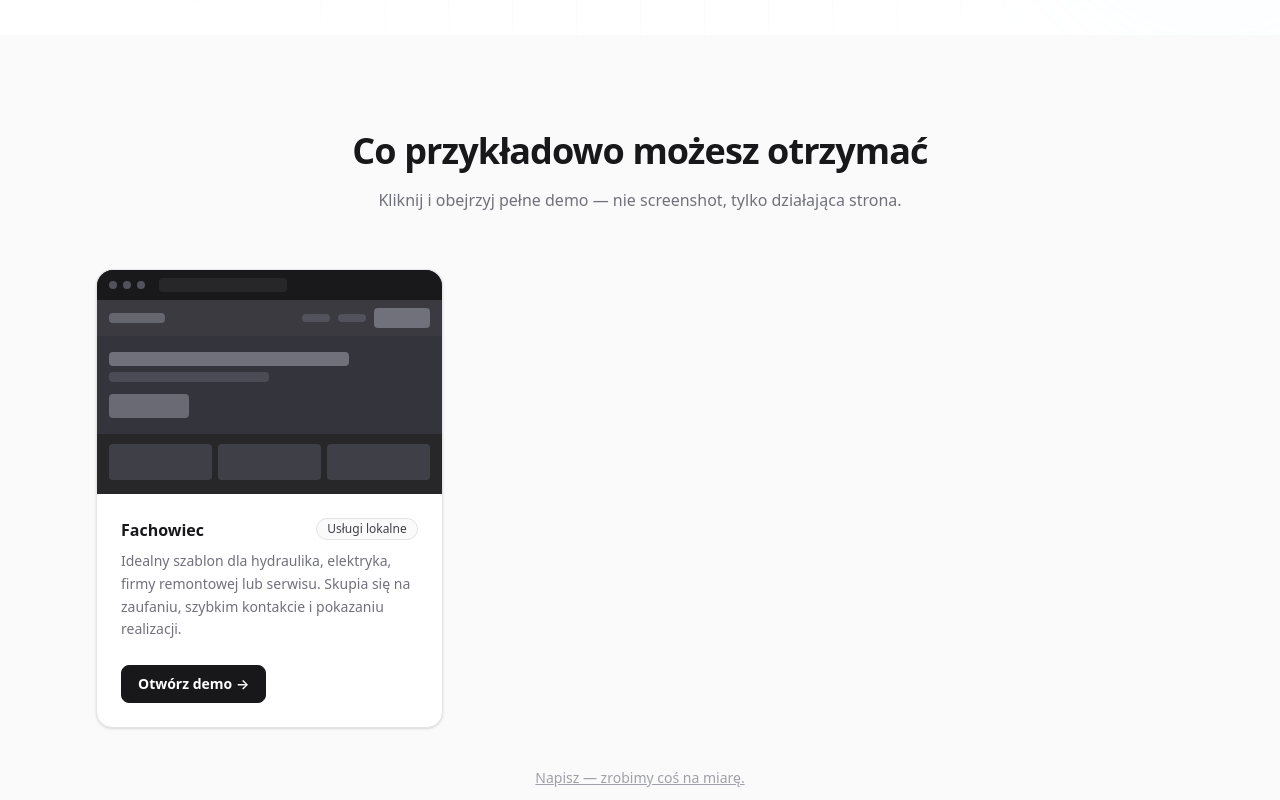
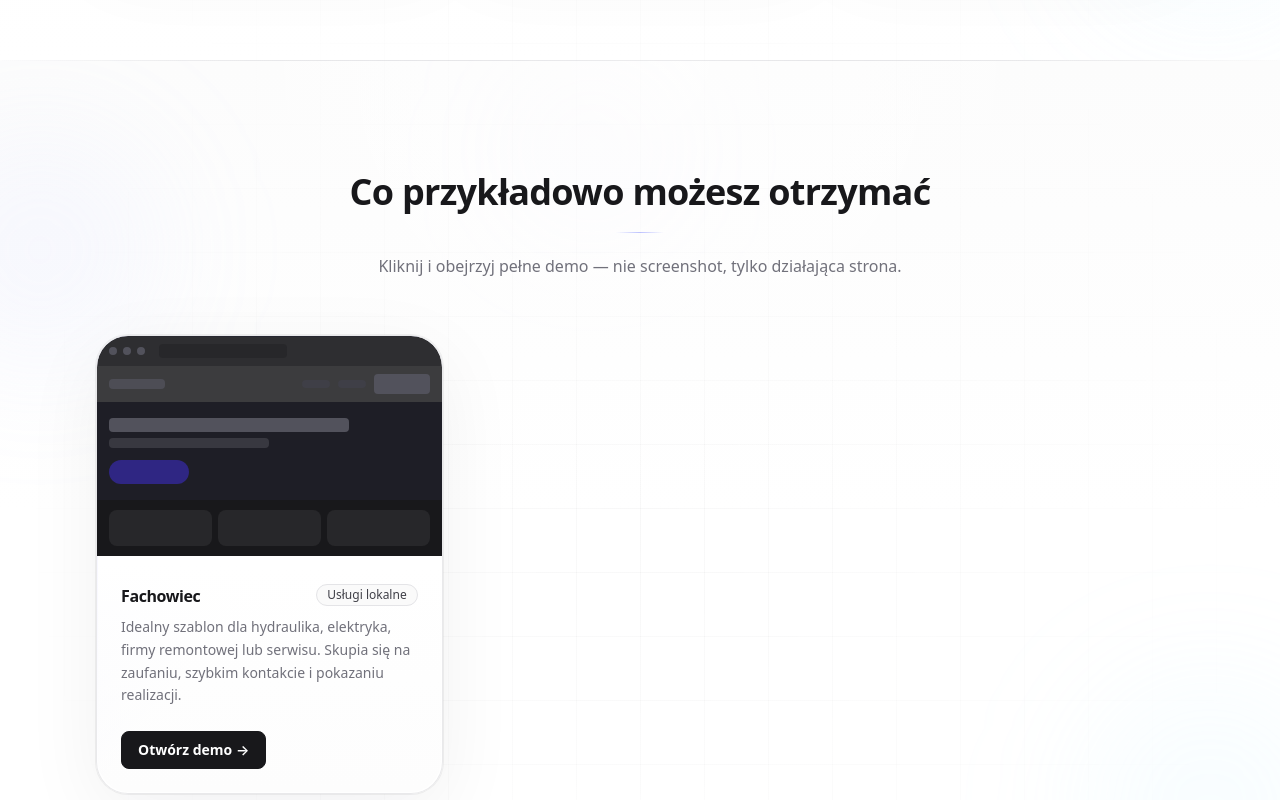
Before and after one commit to zombinator1/ZombiStackPortfolio, a Next.js app: page / in a window 1280 px wide. Shown: the part 1820-2620 px from the top of the page. Built offline with nearby package versions, Linux system fonts and the light colour scheme; no server answers.

Commit message:
Claude refactor

```diff
--- a/src/components/layout/site-header.tsx
+++ b/src/components/layout/site-header.tsx
@@ -10,7 +10,7 @@ export function SiteHeader() {
         <div className="flex h-16 items-center justify-between">
           <Link
             href="/"
-            className="text-lg font-bold text-zinc-900 hover:text-zinc-700"
+            className="bg-gradient-to-r from-zinc-950 to-indigo-800 bg-clip-text text-lg font-bold text-transparent"
           >
             {siteConfig.name}
           </Link>
--- a/src/components/marketing/cta-band.tsx
+++ b/src/components/marketing/cta-band.tsx
@@ -29,7 +29,7 @@ export function CtaBand() {
             <ul className="mt-8 flex flex-col gap-3.5">
               {reassurances.map((item) => (
                 <li key={item} className="flex items-center gap-3 text-sm text-zinc-400">
-                  <span className="flex h-5 w-5 shrink-0 items-center justify-center rounded-full border border-zinc-700 text-[10px] text-zinc-500">
+                  <span className="inline-flex h-5 w-5 shrink-0 items-center justify-center rounded-full bg-gradient-to-br from-zinc-700 to-indigo-800 text-[10px] font-bold text-white shadow-[0_4px_12px_rgba(15,23,42,0.3)]">
                     ✓
                   </span>
                   {item}
--- a/src/components/marketing/offer-includes/dark-accent-offer-includes.tsx
+++ b/src/components/marketing/offer-includes/dark-accent-offer-includes.tsx
@@ -1,6 +1,7 @@
 import { BackgroundDecor } from '@/components/background-decor';
 import { Container } from '@/components/ui/container';
 import { SectionHeading } from '@/components/ui/section-heading';
+import { sectionAccents } from '@/config/accents';
 
 const groups = [
   {
@@ -32,32 +33,7 @@ const groups = [
   },
 ];
 
-const accents = [
-  {
-    badge: 'from-zinc-950 via-slate-900 to-indigo-900',
-    check: 'from-zinc-900 to-indigo-800',
-    glow: 'from-indigo-500/10 via-transparent to-transparent',
-    orb: 'bg-indigo-400/14',
-    line: 'via-indigo-400/65',
-    ring: 'ring-indigo-500/8',
-  },
-  {
-    badge: 'from-zinc-950 via-slate-900 to-sky-900',
-    check: 'from-slate-900 to-sky-800',
-    glow: 'from-sky-500/10 via-transparent to-transparent',
-    orb: 'bg-sky-400/14',
-    line: 'via-sky-400/65',
-    ring: 'ring-sky-500/8',
-  },
-  {
-    badge: 'from-zinc-950 via-slate-900 to-violet-900',
-    check: 'from-slate-900 to-violet-800',
-    glow: 'from-violet-500/10 via-transparent to-transparent',
-    orb: 'bg-violet-400/14',
-    line: 'via-violet-400/65',
-    ring: 'ring-violet-500/8',
-  },
-];
+const accents = sectionAccents;
 
 export function OfferIncludes() {
   return (
--- a/src/components/marketing/process-steps.tsx
+++ b/src/components/marketing/process-steps.tsx
@@ -1,5 +1,6 @@
 import { Container } from '@/components/ui/container';
 import { SectionHeading } from '@/components/ui/section-heading';
+import { sectionAccents } from '@/config/accents';
 
 const steps = [
   {
@@ -22,26 +23,7 @@ const steps = [
   },
 ];
 
-const accents = [
-  {
-    line: 'via-indigo-400/60',
-    glow: 'from-indigo-500/10 via-transparent to-transparent',
-    orb: 'bg-indigo-300/16',
-    badge: 'from-zinc-950 via-slate-900 to-indigo-900',
-  },
-  {
-    line: 'via-sky-400/60',
-    glow: 'from-sky-500/10 via-transparent to-transparent',
-    orb: 'bg-sky-300/16',
-    badge: 'from-zinc-950 via-slate-900 to-sky-900',
-  },
-  {
-    line: 'via-violet-400/60',
-    glow: 'from-violet-500/10 via-transparent to-transparent',
-    orb: 'bg-violet-300/16',
-    badge: 'from-zinc-950 via-slate-900 to-violet-900',
-  },
-];
+const accents = sectionAccents;
 
 export function ProcessSteps() {
   return (
--- a/src/components/marketing/templates-preview.tsx
+++ b/src/components/marketing/templates-preview.tsx
@@ -2,29 +2,34 @@ import Link from 'next/link';
 import { Container } from '@/components/ui/container';
 import { SectionHeading } from '@/components/ui/section-heading';
 import { TemplateCard } from '@/components/ui/template-card';
+import { BackgroundDecor } from '@/components/background-decor';
 import { getTemplates } from '@/lib/templates';
 
 export function TemplatesPreview() {
   const templates = getTemplates();
 
   return (
-    <section id="szablony" className="bg-zinc-50 py-24">
+    <section id="szablony" className="relative overflow-hidden bg-gradient-to-b from-zinc-50/60 via-white to-white py-24 sm:py-28">
+      <div className="absolute inset-x-0 top-0 h-px bg-gradient-to-r from-transparent via-zinc-200 to-transparent" />
+      <BackgroundDecor />
+
       <Container>
+        <div className="relative z-10">
           <SectionHeading
             title="Co przykładowo możesz otrzymać"
             subtitle="Kliknij i obejrzyj pełne demo — nie screenshot, tylko działająca strona."
           />
           <div className="grid gap-6 sm:grid-cols-2 lg:grid-cols-3">
-          {templates.map((template) => (
-            <TemplateCard key={template.slug} template={template} />
+            {templates.map((template, index) => (
+              <TemplateCard key={template.slug} template={template} accentIndex={index} />
             ))}
           </div>
           <p className="mt-10 text-center text-sm text-zinc-400">
-          {/* To tylko przykłady{' '} */}
             <Link href="/#kontakt" className="underline hover:text-zinc-600">
               Napisz — zrobimy coś na miarę.
             </Link>
           </p>
+        </div>
       </Container>
     </section>
   );
--- a/src/components/marketing/value-props.tsx
+++ b/src/components/marketing/value-props.tsx
@@ -1,5 +1,6 @@
 import { Container } from '@/components/ui/container';
 import { SectionHeading } from '@/components/ui/section-heading';
+import { sectionAccents } from '@/config/accents';
 
 const reasons = [
   {
@@ -14,20 +15,7 @@ const reasons = [
   },
 ];
 
-const accents = [
-  {
-    badge: 'from-zinc-950 via-slate-900 to-indigo-900',
-    glow: 'from-indigo-500/10 via-transparent to-transparent',
-    line: 'via-indigo-400/60',
-    orb: 'bg-indigo-300/16',
-  },
-  {
-    badge: 'from-zinc-950 via-slate-900 to-violet-900',
-    glow: 'from-violet-500/10 via-transparent to-transparent',
-    line: 'via-violet-400/60',
-    orb: 'bg-violet-300/16',
-  },
-];
+const accents = sectionAccents;
 
 export function ValueProps() {
   return (
--- a/src/components/ui/section-heading.tsx
+++ b/src/components/ui/section-heading.tsx
@@ -6,9 +6,12 @@ type SectionHeadingProps = {
 export function SectionHeading({ title, subtitle }: SectionHeadingProps) {
   return (
     <div className="mb-14 text-center">
-      <h2 className="text-3xl font-bold tracking-tight text-zinc-900 sm:text-4xl">{title}</h2>
+      <h2 className="text-3xl font-semibold tracking-[-0.02em] text-zinc-900 sm:text-4xl">{title}</h2>
       {subtitle && (
-        <p className="mx-auto mt-4 max-w-xl text-base leading-relaxed text-zinc-500">{subtitle}</p>
+        <>
+          <div className="mx-auto mt-5 h-px w-12 bg-gradient-to-r from-transparent via-indigo-400/50 to-transparent" />
+          <p className="mx-auto mt-5 max-w-xl text-base leading-relaxed text-zinc-500">{subtitle}</p>
+        </>
       )}
     </div>
   );
--- a/src/components/ui/template-card.tsx
+++ b/src/components/ui/template-card.tsx
@@ -1,14 +1,16 @@
 import { Button } from '@/components/ui/button';
 import { Badge } from '@/components/ui/badge';
+import { sectionAccents } from '@/config/accents';
 import type { TemplateDefinition } from '@/types/template';
 
 type TemplateCardProps = {
   template: TemplateDefinition;
+  accentIndex?: number;
 };
 
 function TemplateCardThumbnail() {
   return (
-    <div className="h-56 overflow-hidden rounded-t-2xl bg-zinc-800">
+    <div className="h-56 overflow-hidden rounded-t-[calc(2rem-1px)]">
       {/* Browser chrome */}
       <div className="flex items-center gap-1.5 bg-zinc-900/90 px-3 py-2">
         <div className="h-2 w-2 rounded-full bg-zinc-600" />
@@ -18,39 +20,49 @@ function TemplateCardThumbnail() {
       </div>
 
       {/* Simulated navbar */}
-      <div className="flex items-center justify-between bg-zinc-700/80 px-3 py-2">
-        <div className="h-2.5 w-14 rounded bg-zinc-500/80" />
+      <div className="flex items-center justify-between bg-zinc-800/90 px-3 py-2">
+        <div className="h-2.5 w-14 rounded bg-zinc-600/80" />
         <div className="flex items-center gap-2">
-          <div className="h-2 w-7 rounded bg-zinc-600" />
-          <div className="h-2 w-7 rounded bg-zinc-600" />
-          <div className="h-5 w-14 rounded bg-zinc-500" />
+          <div className="h-2 w-7 rounded bg-zinc-700" />
+          <div className="h-2 w-7 rounded bg-zinc-700" />
+          <div className="h-5 w-14 rounded bg-zinc-600" />
         </div>
       </div>
 
       {/* Hero area */}
-      <div className="bg-zinc-750 px-3 py-4" style={{ backgroundColor: 'rgb(52 52 60)' }}>
-        <div className="mb-1.5 h-3.5 w-3/4 rounded bg-zinc-500" />
-        <div className="mb-1 h-2.5 w-1/2 rounded bg-zinc-600/80" />
-        <div className="mt-3 h-6 w-20 rounded bg-zinc-500/90" />
+      <div className="px-3 py-4" style={{ backgroundColor: 'rgb(30 30 38)' }}>
+        <div className="mb-1.5 h-3.5 w-3/4 rounded bg-zinc-600" />
+        <div className="mb-1 h-2.5 w-1/2 rounded bg-zinc-700/80" />
+        <div className="mt-3 h-6 w-20 rounded-full bg-indigo-800/70" />
       </div>
 
       {/* Services row */}
-      <div className="grid grid-cols-3 gap-1.5 bg-zinc-800 px-3 py-2.5">
-        <div className="h-9 rounded-sm bg-zinc-700" />
-        <div className="h-9 rounded-sm bg-zinc-700" />
-        <div className="h-9 rounded-sm bg-zinc-700" />
+      <div className="grid grid-cols-3 gap-1.5 bg-zinc-900 px-3 py-2.5">
+        <div className="h-9 rounded-lg bg-zinc-800" />
+        <div className="h-9 rounded-lg bg-zinc-800" />
+        <div className="h-9 rounded-lg bg-zinc-800" />
       </div>
     </div>
   );
 }
 
-export function TemplateCard({ template }: TemplateCardProps) {
+export function TemplateCard({ template, accentIndex = 0 }: TemplateCardProps) {
+  const accent = sectionAccents[accentIndex % sectionAccents.length];
+
   return (
-    <div className="group flex flex-col rounded-2xl border border-zinc-200 bg-white shadow-sm transition-all duration-300 hover:-translate-y-1 hover:shadow-xl hover:border-zinc-300">
-      <TemplateCardThumbnail />
-      <div className="flex flex-1 flex-col p-6">
+    <div className="group relative overflow-hidden rounded-[2rem] border border-zinc-200/80 bg-white/95 ring-1 ring-zinc-950/5 shadow-[0_20px_80px_rgba(15,23,42,0.06)] transition duration-300 hover:-translate-y-1 hover:shadow-[0_28px_100px_rgba(15,23,42,0.10)] flex flex-col">
+      <div className={`absolute inset-0 bg-gradient-to-br ${accent.glow} opacity-90`} />
+      <div className={`absolute inset-x-0 top-0 h-px bg-gradient-to-r from-transparent ${accent.line} to-transparent`} />
+      <div className={`absolute right-0 top-0 h-28 w-28 rounded-full ${accent.orb} blur-3xl transition duration-500 group-hover:scale-110`} />
+      <div className="absolute inset-[1px] rounded-[calc(2rem-1px)] bg-gradient-to-b from-white via-white to-zinc-50/40" />
+
+      <div className="relative">
+        <TemplateCardThumbnail />
+      </div>
+
+      <div className="relative flex flex-1 flex-col p-6">
         <div className="flex items-start justify-between gap-3">
-          <h3 className="text-base font-semibold text-zinc-900">{template.name}</h3>
+          <h3 className="text-base font-semibold tracking-tight text-zinc-900">{template.name}</h3>
           <Badge>{template.category}</Badge>
         </div>
         <p className="mt-2 text-sm leading-relaxed text-zinc-500">{template.description}</p>
--- /dev/null
+++ b/src/config/accents.ts
@@ -0,0 +1,26 @@
+export const sectionAccents = [
+  {
+    badge: 'from-zinc-950 via-slate-900 to-indigo-900',
+    check: 'from-zinc-900 to-indigo-800',
+    glow: 'from-indigo-500/10 via-transparent to-transparent',
+    orb: 'bg-indigo-300/16',
+    line: 'via-indigo-400/60',
+    ring: 'ring-indigo-500/8',
+  },
+  {
+    badge: 'from-zinc-950 via-slate-900 to-sky-900',
+    check: 'from-slate-900 to-sky-800',
+    glow: 'from-sky-500/10 via-transparent to-transparent',
+    orb: 'bg-sky-300/16',
+    line: 'via-sky-400/60',
+    ring: 'ring-sky-500/8',
+  },
+  {
+    badge: 'from-zinc-950 via-slate-900 to-violet-900',
+    check: 'from-slate-900 to-violet-800',
+    glow: 'from-violet-500/10 via-transparent to-transparent',
+    orb: 'bg-violet-300/16',
+    line: 'via-violet-400/60',
+    ring: 'ring-violet-500/8',
+  },
+];
```
Also changed, not shown: src/components/marketing/hero.tsx (deleted, +0 -35 lines). Lines whose indentation alone changed are shown as unchanged.
